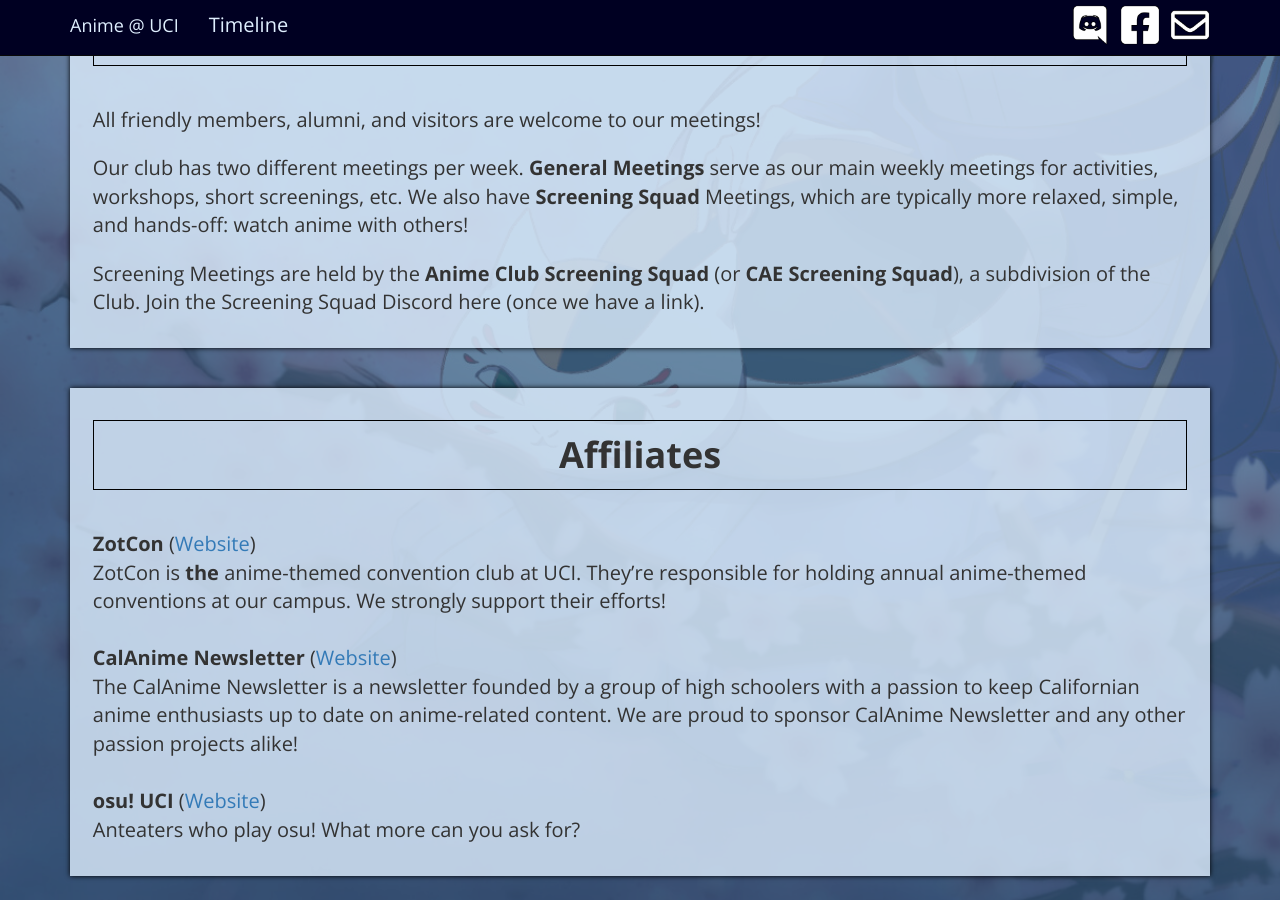
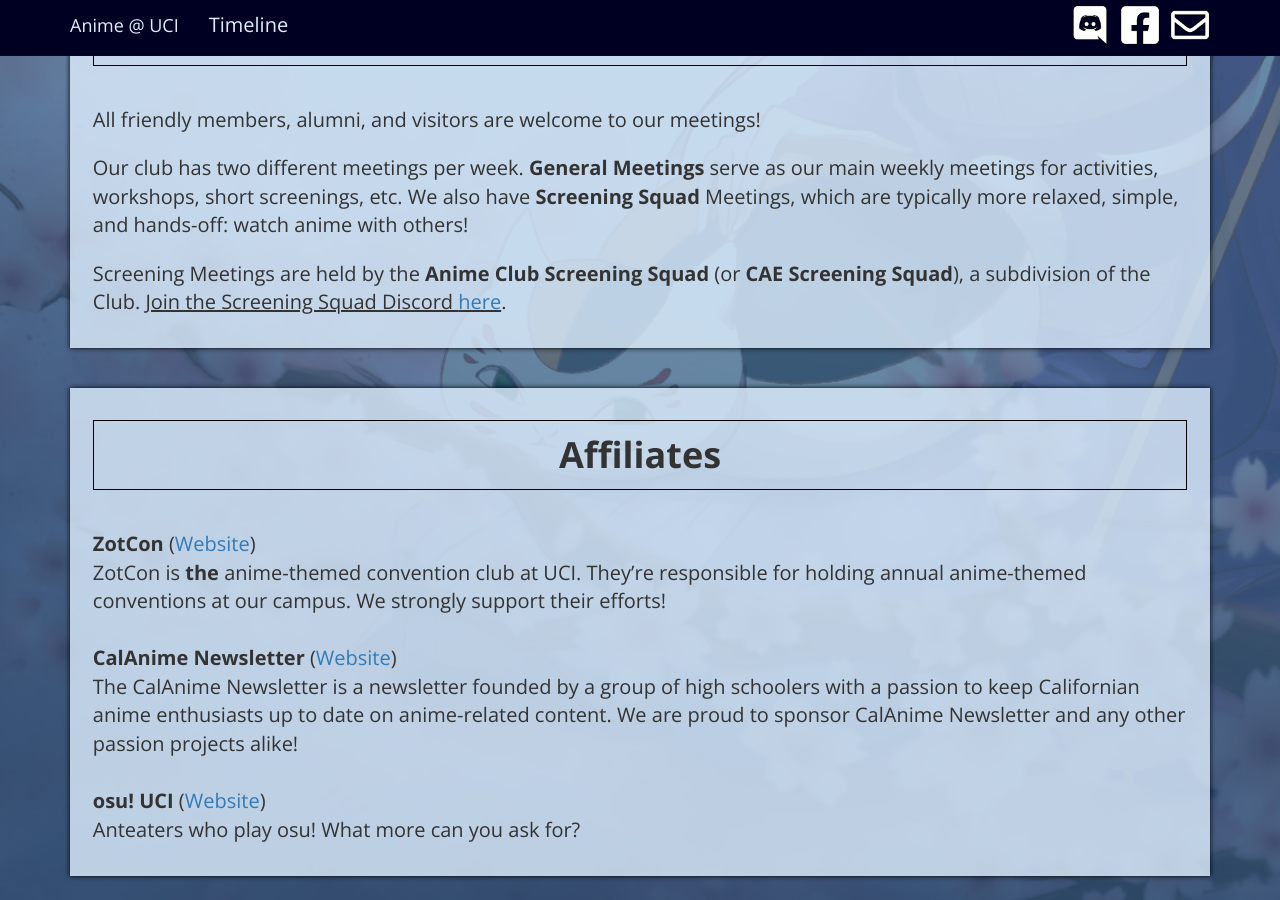
Before and after one commit to jeepracer98/uci.moe, a Jekyll site: the page index.html, which Jekyll copies as it is, in a window 1280 px wide and 900 px high, scrolled down 1649 px. Built offline with Jekyll 4.4.1, drawn with Linux system fonts in a browser that asks for light colours.

Commit message:
Added info on timeline
Also added link and some underlines and whatnot

```diff
--- a/index.html
+++ b/index.html
@@ -128,7 +128,7 @@
                             Our club has two different meetings per week. <b>General Meetings</b> serve as our main weekly meetings for activities, workshops, short screenings, etc. We also have <b>Screening Squad</b> Meetings, which are typically more relaxed, simple, and hands-off: watch anime with others!
                         </p>
                         <p>
-                            Screening Meetings are held by the <b>Anime Club Screening Squad</b> (or <b>CAE Screening Squad</b>), a subdivision of the Club. Join the Screening Squad Discord here (once we have a link).
+                            Screening Meetings are held by the <b>Anime Club Screening Squad</b> (or <b>CAE Screening Squad</b>), a subdivision of the Club. <u>Join the Screening Squad Discord <a href="https://uci.moe/ss_discord/">here</a></u>.
                         </p>
                     </div>
                     <div class="section">
```
Also changed, not shown: ss_discord.html (added, +8 -0 lines), timeline.html (+7 -7 lines).
